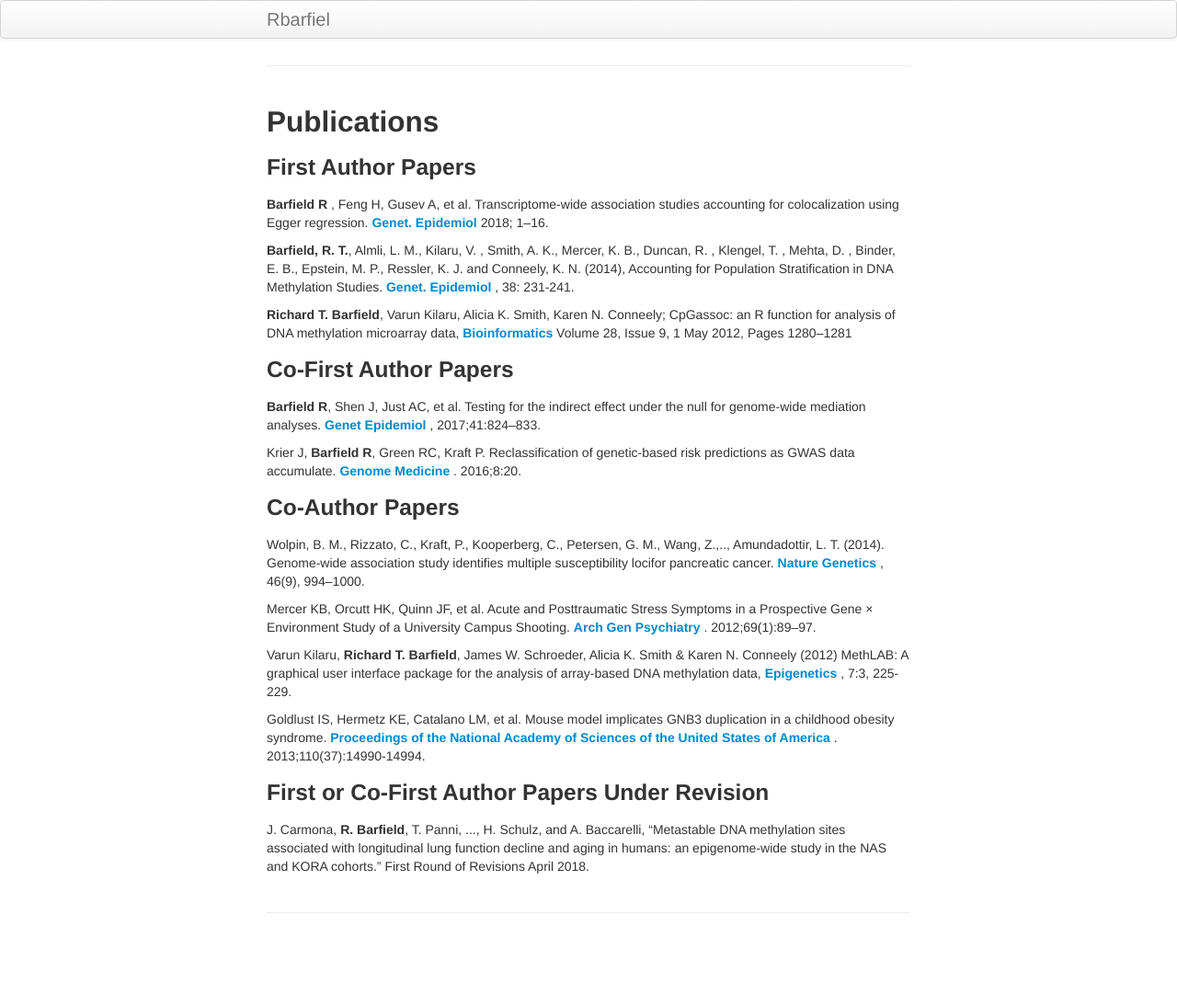
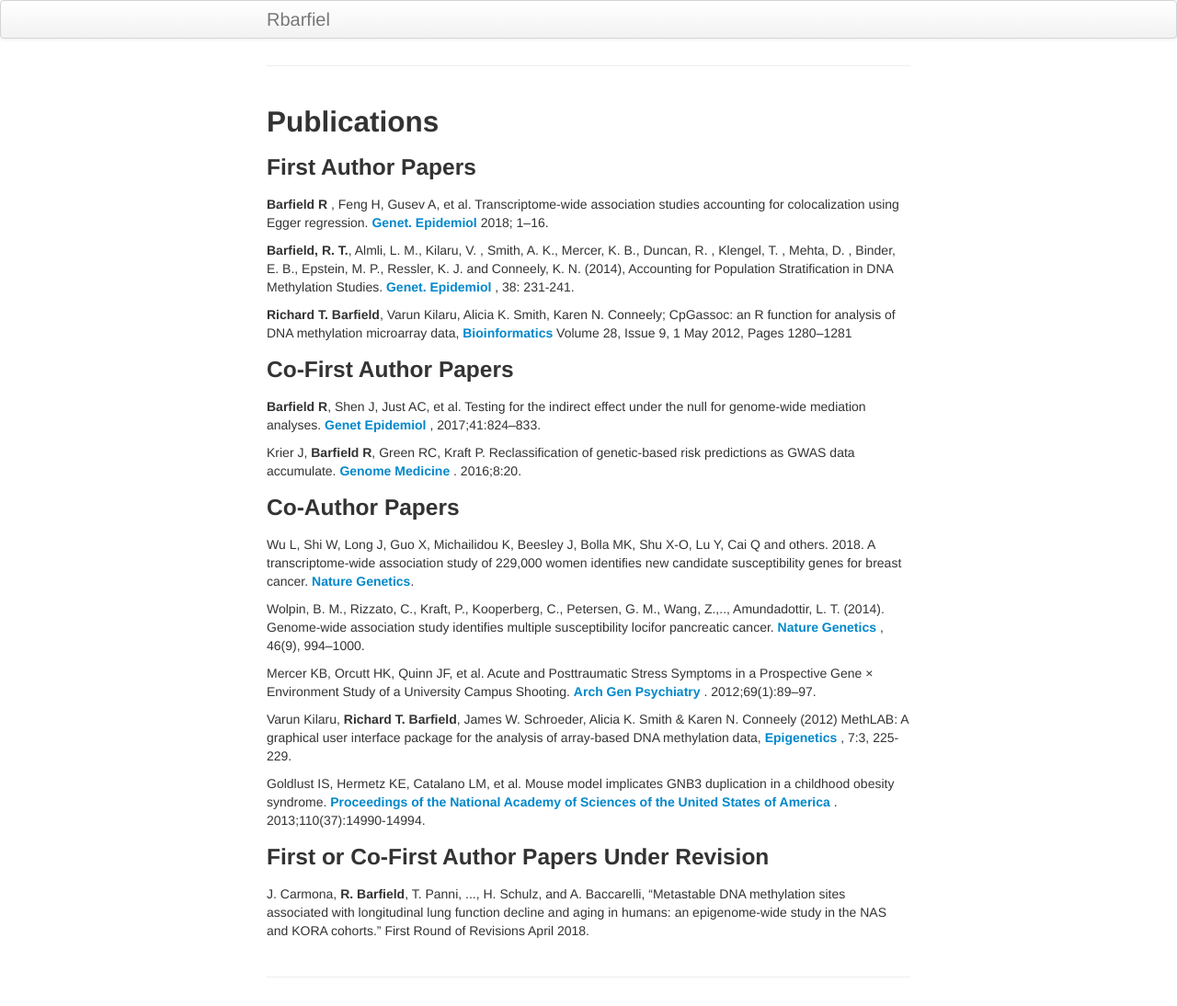
Before and after one commit to rbarfield/Barfield_website, a Jekyll site: the page built from pages/publications.md, in a window 1280 px wide. Shown: the whole page at 92% size. Built offline with Jekyll 4.4.1, drawn with Linux system fonts in a browser that asks for light colours; before the commit the page ends 1024 px from its top, so only the background shows below that.

Commit message:
Initial commit

```diff
--- a/pages/publications.md
+++ b/pages/publications.md
@@ -24,6 +24,9 @@ layout: page
 <h3 id="Co-Papers">Co-Author Papers</h3>
 
 
+<p>Wu L, Shi W, Long J, Guo X, Michailidou K, Beesley J, Bolla MK, Shu X-O, Lu Y, Cai Q and others. 2018. A transcriptome-wide association study of 229,000 women identifies new candidate susceptibility genes for breast cancer. <a href="https://www.nature.com/articles/s41588-018-0132-x"> <b> Nature Genetics</b></a>.<p>
+
+
 <p>Wolpin, B. M., Rizzato, C., Kraft, P., Kooperberg, C., Petersen, G. M., Wang, Z.,.., Amundadottir, L. T. (2014). Genome-wide association study identifies multiple susceptibility locifor pancreatic cancer.<a href="http://doi.org/10.1038/ng.3052"> <b>Nature Genetics</b> </a>, 46(9), 994–1000.</p>
 
 
```
